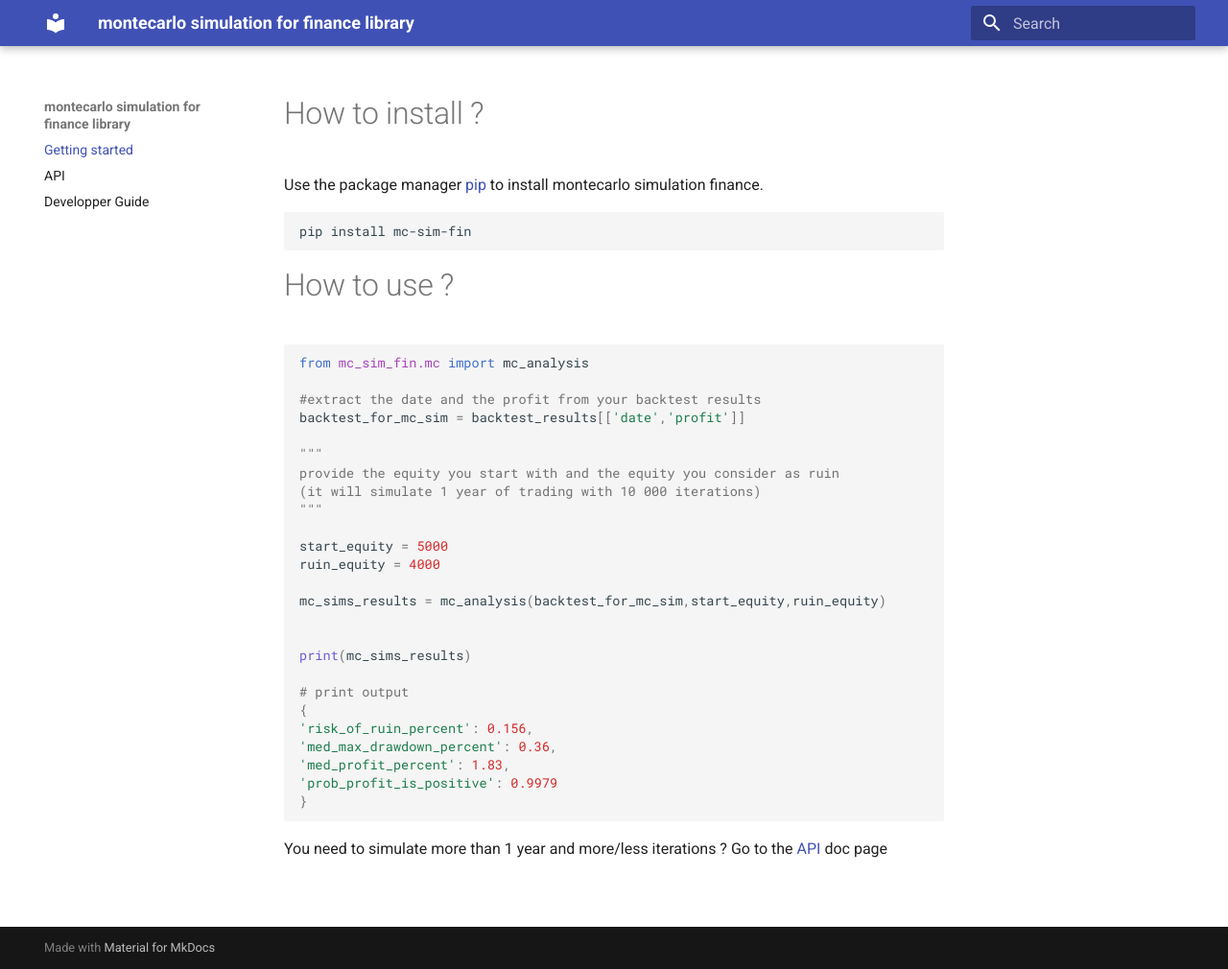
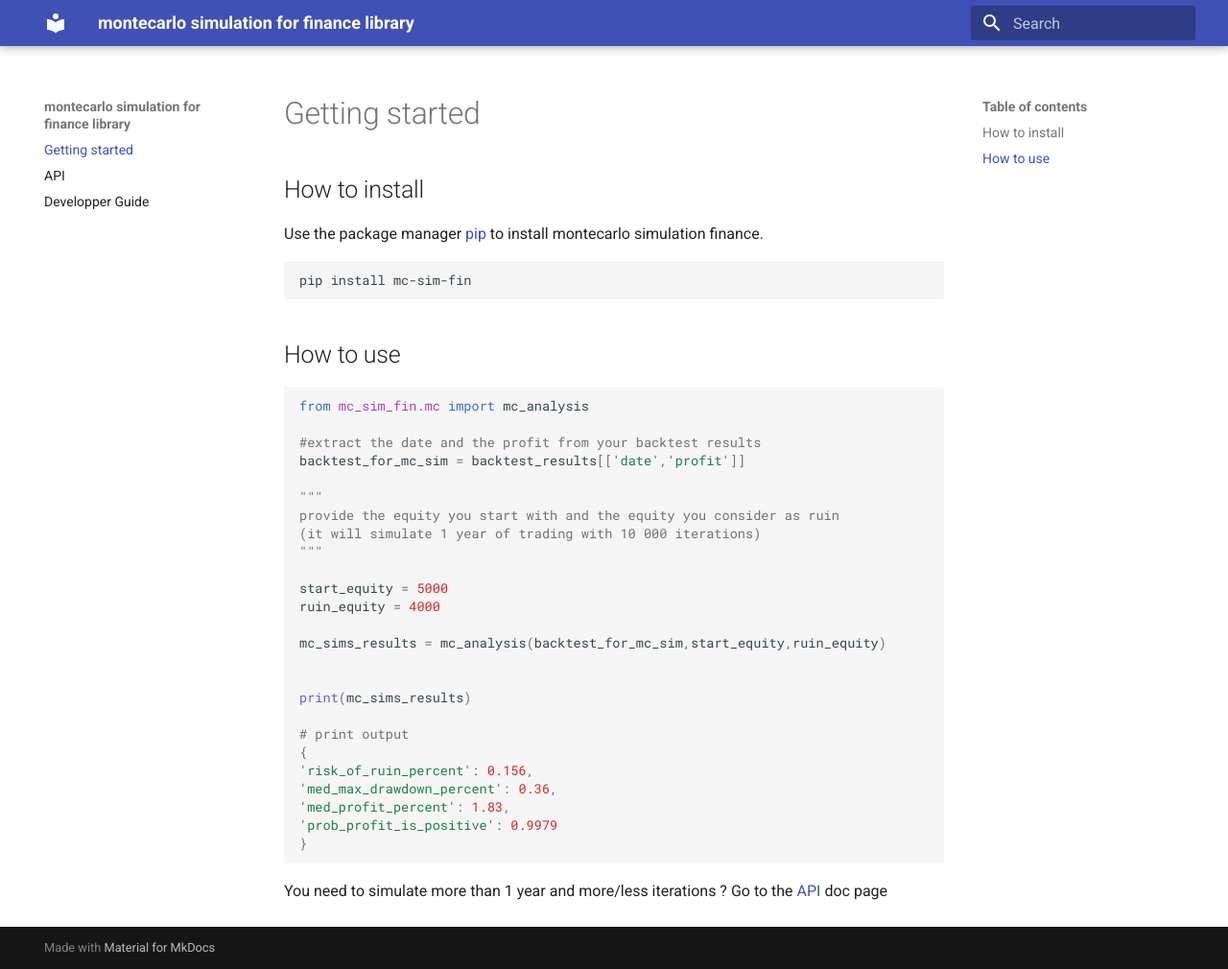
Before and after one commit to gaugau3000/mc_sim_fin, an MkDocs documentation site: the page built from docs/getting_started.md, in a window 1280 px wide and 1010 px high. Shown: the whole window at 96% size. Built offline with MkDocs 1.6.1 and Material for MkDocs 9.7.7, drawn with Linux system fonts in a browser that asks for light colours.

Commit message:
update doc

````diff
--- a/docs/getting_started.md
+++ b/docs/getting_started.md
@@ -1,4 +1,6 @@
-# How to install ?
+# Getting started
+
+## How to install
 
 Use the package manager [pip](https://pip.pypa.io/en/stable/) to install montecarlo simulation finance.
 
@@ -6,7 +8,7 @@ Use the package manager [pip](https://pip.pypa.io/en/stable/) to install monteca
 pip install mc-sim-fin
 ```
 
-# How to use ?
+## How to use
 
 ```python
 
````
Also changed, not shown: README.md (+7 -6 lines).
